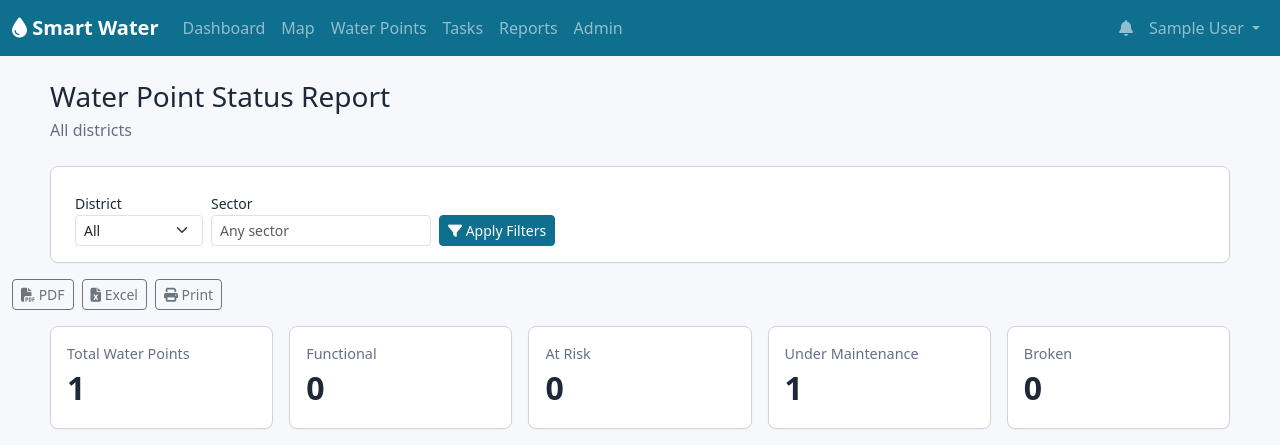
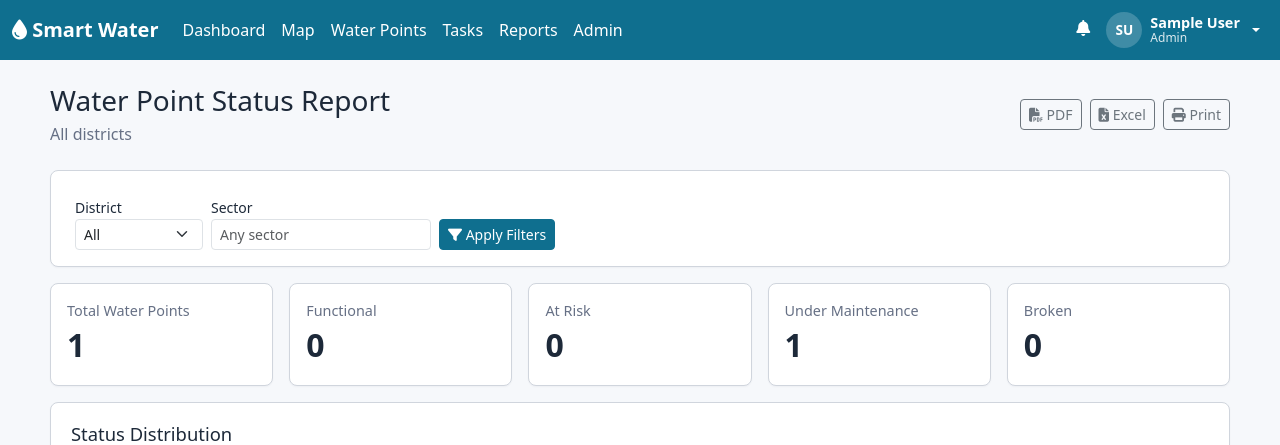
Before and after one commit to remy-mugisha/smart_water_point, a Flask app: page /reports/status in a window 1280 px wide. Shown: the top 445 px of the page. Run offline with Flask 3, Linux system fonts and the light colour scheme; a user stored in the database is signed in; tables that the repository leaves empty hold one stand-in row (values such as "Sample post"); data that the repository does not hold is empty; some libraries are stand-ins or nearby versions.

Commit message:
update on login

```diff
--- a/static/css/style.css
+++ b/static/css/style.css
@@ -91,8 +91,62 @@ h2 {
 
 .navbar.bg-primary,
 .btn-primary {
+    /* background-color:#fffff */
     background-color: var(--primary) !important;
     border-color: var(--primary) !important;
+}
+
+.navbar-nav {
+    --bs-nav-link-color: rgb(255 255 255);
+    /* --bs-nav-link-color: rgb(16, 69, 92); */
+}
+
+.user-menu-toggle {
+    padding-top: 0.25rem !important;
+    padding-bottom: 0.25rem !important;
+}
+
+.user-avatar,
+.user-avatar-img {
+    width: 2.25rem;
+    height: 2.25rem;
+    border-radius: 50%;
+    flex-shrink: 0;
+}
+
+.user-avatar {
+    display: flex;
+    align-items: center;
+    justify-content: center;
+    background: rgba(255, 255, 255, 0.2);
+    color: #fff;
+    font-weight: 600;
+    font-size: 0.85rem;
+}
+
+.user-avatar-img {
+    object-fit: cover;
+}
+
+.user-menu-info {
+    display: flex;
+    flex-direction: column;
+    line-height: 1.2;
+    text-align: left;
+}
+
+.user-menu-name {
+    font-weight: 600;
+    font-size: 0.9rem;
+}
+
+.user-menu-role {
+    font-size: 0.75rem;
+    opacity: 0.85;
+}
+
+.user-menu-role i {
+    margin-right: 0.25rem;
 }
 
 .flash-wrap,
--- a/templates/base.html
+++ b/templates/base.html
@@ -37,9 +37,26 @@
                     <i class="fa-solid fa-bell"></i>
                     {% if unread_notification_count %}<span class="badge bg-danger">{{ unread_notification_count }}</span>{% endif %}
                 </a>
+                {% set role_meta = {
+                    'admin': {'label': 'Admin', 'icon': 'fa-user-shield'},
+                    'district_manager': {'label': 'District Manager', 'icon': 'fa-user-tie'},
+                    'district_technician': {'label': 'Technician', 'icon': 'fa-screwdriver-wrench'},
+                    'viewer': {'label': 'Viewer', 'icon': 'fa-eye'}
+                } %}
+                {% set current_role = role_meta.get(current_user.role, {'label': current_user.role, 'icon': 'fa-user'}) %}
+                {% set name_parts = current_user.full_name.split() %}
+                {% set initials = (name_parts[0][0] ~ (name_parts[-1][0] if name_parts|length > 1 else '')) | upper %}
                 <div class="nav-item dropdown">
-                    <a class="nav-link dropdown-toggle" href="#" id="userMenu" role="button" data-bs-toggle="dropdown" aria-expanded="false">
-                        {{ current_user.full_name }}
+                    <a class="nav-link dropdown-toggle d-flex align-items-center gap-2 user-menu-toggle" href="#" id="userMenu" role="button" data-bs-toggle="dropdown" aria-expanded="false">
+                        {% if current_user.profile_image_url %}
+                        <img src="{{ current_user.profile_image_url }}" alt="" class="user-avatar-img">
+                        {% else %}
+                        <span class="user-avatar">{{ initials }}</span>
+                        {% endif %}
+                        <span class="user-menu-info">
+                            <span class="user-menu-name">{{ current_user.full_name }}</span>
+                            <span class="user-menu-role">{{ current_role.label }}</span>
+                        </span>
                     </a>
                     <ul class="dropdown-menu dropdown-menu-end" aria-labelledby="userMenu">
                         <li><a class="dropdown-item" href="{{ url_for('auth.settings') }}"><i class="fa-solid fa-gear"></i> Settings</a></li>
--- a/templates/dashboard/_upload_form_fields.html
+++ b/templates/dashboard/_upload_form_fields.html
@@ -1,4 +1,4 @@
 <div class="mb-3">{{ form.district.label(class="form-label") }}{{ form.district(class="form-select") }}</div>
 <div class="mb-3">{{ form.data_file.label(class="form-label") }}{{ form.data_file(class="form-control") }}</div>
 <div class="mb-3">{{ form.notes.label(class="form-label") }}{{ form.notes(class="form-control", rows="3") }}</div>
-<p class="form-hint">Required columns: water_point_id, latitude, longitude, technology_type. Optional columns include sector, cell, year_installed, population_served, depth, rainfall, rainfall_month.</p>
+<!-- <p class="form-hint">Required columns: water_point_id, latitude, longitude, technology_type. Optional columns include sector, cell, year_installed, population_served, depth, rainfall, rainfall_month.</p> -->
--- a/templates/reports/district_summary.html
+++ b/templates/reports/district_summary.html
@@ -8,9 +8,9 @@
         <h1>District / Sector Summary Report</h1>
         <p>{{ current_user.district if current_user.role != 'admin' else 'All districts' }}</p>
     </div>
+    {{ export_buttons(url_for('reports.district_summary_report_pdf', **request.args), url_for('reports.district_summary_report_excel', **request.args)) }}
 </div>
 {{ filter_bar(filters, fields=['group_by']) }}
-{{ export_buttons(url_for('reports.district_summary_report_pdf', **request.args), url_for('reports.district_summary_report_excel', **request.args)) }}
 <div class="stats-grid">
     <div class="stat-card"><span>Groups</span><strong>{{ report.summary.total_groups }}</strong></div>
     <div class="stat-card"><span>Total Water Points</span><strong>{{ report.summary.total }}</strong></div>
--- a/templates/reports/maintenance.html
+++ b/templates/reports/maintenance.html
@@ -9,9 +9,9 @@
         <h1>Maintenance Report</h1>
         <p>{{ current_user.district if current_user.role != 'admin' else 'All districts' }}</p>
     </div>
+    {{ export_buttons(url_for('reports.maintenance_report_pdf', **request.args), url_for('reports.maintenance_report_excel', **request.args)) }}
 </div>
 {{ filter_bar(filters, fields=['district', 'sector', 'technician', 'status', 'date_range'], district_choices=district_choices, technician_choices=technician_choices) }}
-{{ export_buttons(url_for('reports.maintenance_report_pdf', **request.args), url_for('reports.maintenance_report_excel', **request.args)) }}
 <div class="stats-grid">
     <div class="stat-card"><span>Total Tasks</span><strong>{{ report.summary.total }}</strong></div>
     <div class="stat-card"><span>Completed</span><strong>{{ report.summary.completed }}</strong></div>
--- a/templates/reports/predictive_risk.html
+++ b/templates/reports/predictive_risk.html
@@ -9,9 +9,9 @@
         <h1>Predictive Risk Report</h1>
         <p>{{ current_user.district if current_user.role != 'admin' else 'All districts' }}</p>
     </div>
+    {{ export_buttons(url_for('reports.predictive_risk_report_pdf', **request.args), url_for('reports.predictive_risk_report_excel', **request.args)) }}
 </div>
 {{ filter_bar(filters, fields=['district', 'sector', 'technology_type', 'risk_level'], district_choices=district_choices) }}
-{{ export_buttons(url_for('reports.predictive_risk_report_pdf', **request.args), url_for('reports.predictive_risk_report_excel', **request.args)) }}
 <div class="stats-grid">
     <div class="stat-card"><span>Assessed Water Points</span><strong>{{ report.summary.total }}</strong></div>
     <div class="stat-card"><span>Low Risk</span><strong>{{ report.summary.low }}</strong></div>
--- a/templates/reports/status.html
+++ b/templates/reports/status.html
@@ -8,9 +8,9 @@
         <h1>Water Point Status Report</h1>
         <p>{{ current_user.district if current_user.role != 'admin' else 'All districts' }}</p>
     </div>
+    {{ export_buttons(url_for('reports.status_report_pdf', **request.args), url_for('reports.status_report_excel', **request.args)) }}
 </div>
 {{ filter_bar(filters, fields=['district', 'sector'], district_choices=district_choices) }}
-{{ export_buttons(url_for('reports.status_report_pdf', **request.args), url_for('reports.status_report_excel', **request.args)) }}
 <div class="stats-grid">
     <div class="stat-card"><span>Total Water Points</span><strong>{{ report.summary.total }}</strong></div>
     <div class="stat-card"><span>Functional</span><strong>{{ report.summary.functional }}</strong></div>
--- a/templates/reports/technician_performance.html
+++ b/templates/reports/technician_performance.html
@@ -9,9 +9,9 @@
         <h1>Technician Performance Report</h1>
         <p>{{ current_user.district if current_user.role != 'admin' else 'All districts' }}</p>
     </div>
+    {{ export_buttons(url_for('reports.technician_performance_report_pdf', **request.args), url_for('reports.technician_performance_report_excel', **request.args)) }}
 </div>
 {{ filter_bar(filters, fields=['date_range']) }}
-{{ export_buttons(url_for('reports.technician_performance_report_pdf', **request.args), url_for('reports.technician_performance_report_excel', **request.args)) }}
 <div class="stats-grid">
     <div class="stat-card"><span>Technicians</span><strong>{{ report.summary.total_technicians }}</strong></div>
     <div class="stat-card"><span>Total Assigned</span><strong>{{ report.summary.total_assigned }}</strong></div>
```
